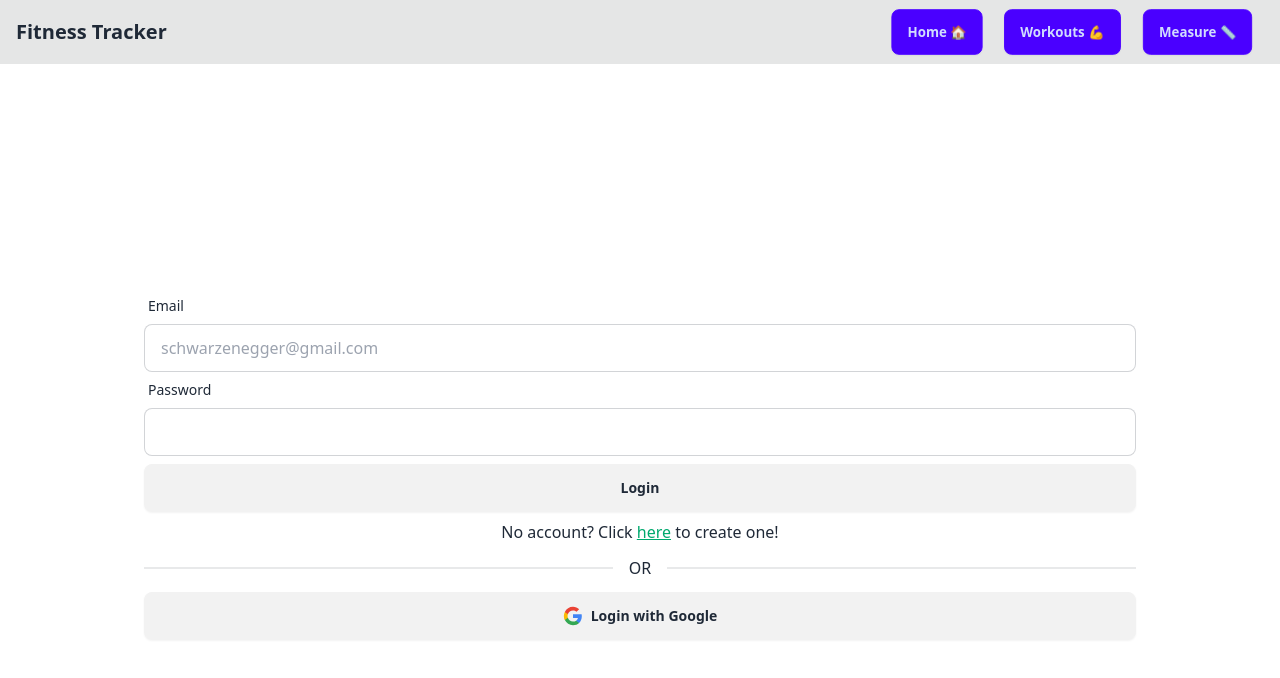
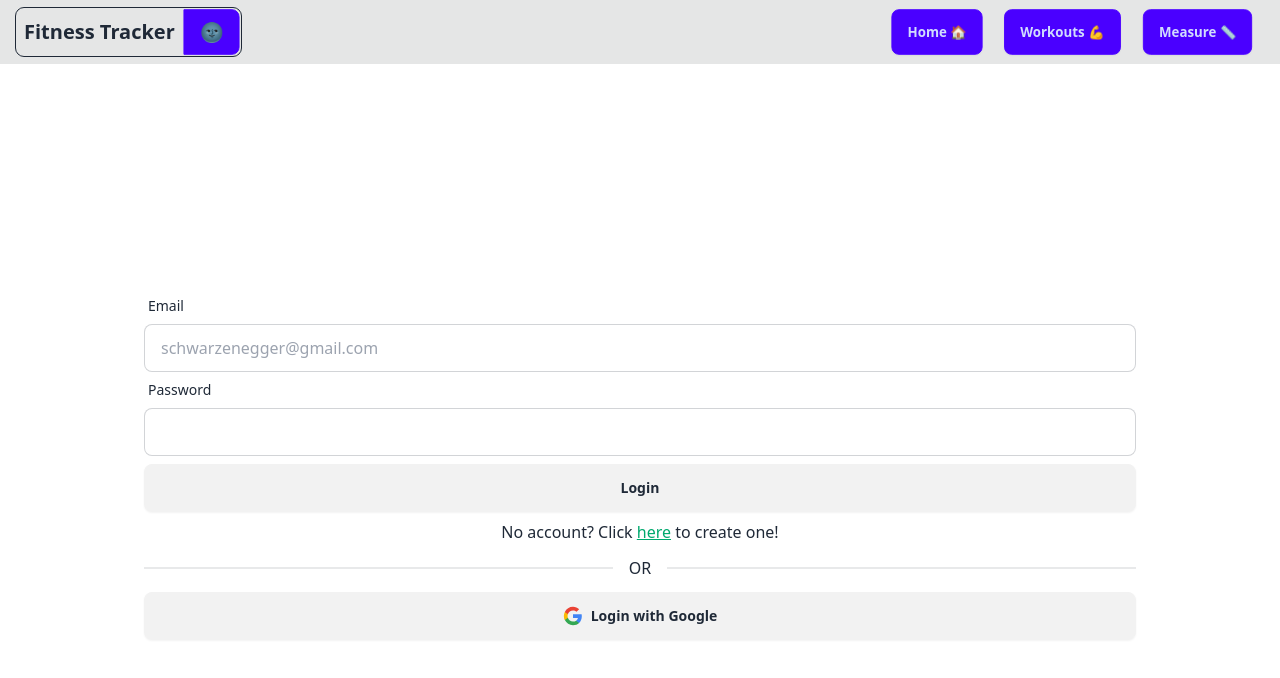
Before and after one commit to joshkat/Training-Tracker, a Next.js app: page /login in a window 1280 px wide. Shown: the top 678 px of the page. Built offline with nearby package versions, Linux system fonts and the light colour scheme.

Commit message:
Added theme switcher - Using "black" theme instead of default dark

```diff
--- a/app/components/Home/Template.jsx
+++ b/app/components/Home/Template.jsx
@@ -31,10 +31,9 @@ export default function Template({
               className="dropdown dropdown-end"
               onClick={e => {
                 e.stopPropagation();
-                console.log("not a");
               }}
             >
-              <summary className="bg-info dark:bg-slate-800 w-8 rounded-lg text-center">
+              <summary className="bg-info w-8 rounded-lg text-center text-black">
                 •••
               </summary>
               <ul className="p-2 shadow menu dropdown-content z-[1] bg-base-100 rounded-box">
--- /dev/null
+++ b/app/components/Navbar/ThemeSwitch.jsx
@@ -0,0 +1,31 @@
+"use client";
+import { useEffect, useState } from "react";
+
+export default function ThemeSwitch() {
+  const [theme, setTheme] = useState(null);
+
+  useEffect(() => {
+    const localTheme = localStorage.getItem("theme");
+    setTheme(localTheme ? localTheme : "light");
+  }, []);
+
+  return (
+    <button
+      className="btn btn-primary text-xl join-item"
+      onClick={() => {
+        const html = document.querySelector("html");
+        if (theme === "black") {
+          html.setAttribute("data-theme", "light");
+          setTheme("light");
+          localStorage.setItem("theme", "light");
+        } else {
+          html.setAttribute("data-theme", "black");
+          setTheme("black");
+          localStorage.setItem("theme", "black");
+        }
+      }}
+    >
+      {theme === "black" ? "🌞" : "🌚"}
+    </button>
+  );
+}
--- a/app/components/Navbar/TopNav.jsx
+++ b/app/components/Navbar/TopNav.jsx
@@ -1,9 +1,13 @@
 import Link from "next/link";
+import ThemeSwitch from "./ThemeSwitch";
 
 export default function TopNav() {
   return (
     <nav className="navbar hidden sm:flex bg-base-300 justify-between">
-      <div className=" text-xl font-bold ml-2">Fitness Tracker</div>
+      <div className="text-xl font-bold ml-2 join outline outline-1">
+        <p className="join-item flex items-center mx-2">Fitness Tracker</p>
+        <ThemeSwitch />
+      </div>
       <div className="flex justify-evenly w-[400px]">
         <Link href="/" className="btn btn-primary to-disable">
           Home 🏠
--- a/app/layout.jsx
+++ b/app/layout.jsx
@@ -9,7 +9,7 @@ export const metadata = {
 
 export default function RootLayout({ children }) {
   return (
-    <html lang="en" suppressHydrationWarning>
+    <html lang="en" suppressHydrationWarning data-theme="light">
       <body>
         <TopNav />
         {children}
--- a/tailwind.config.js
+++ b/tailwind.config.js
@@ -14,5 +14,8 @@ module.exports = {
       },
     },
   },
+  daisyui: {
+    themes: ["light", "black"],
+  },
   plugins: [require("daisyui")],
 };
```
